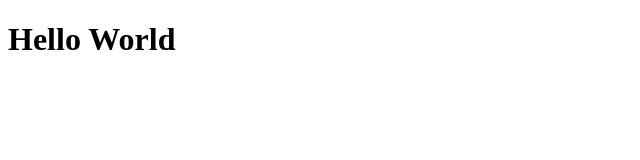
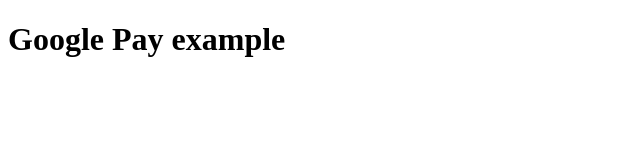
Before and after one commit to Heavyblade/google_pay_sample, a plain HTML site: page public/index.html in a window 1280 px wide. Shown: the whole page, without its empty margins (0-640 px from the left). Drawn offline with Linux system fonts and the light colour scheme.

Commit message:
Updating logging

```diff
--- a/public/application.js
+++ b/public/application.js
@@ -148,7 +148,7 @@ function onGooglePaymentButtonClicked() {
  */
 function processPayment(paymentData) {
   // show returned data in developer console for debugging
-    console.log(paymentData);
   // @todo pass payment token to your gateway to process payment
   paymentToken = paymentData.paymentMethodData.tokenizationData.token;
+  console.log(paymentToken)
 }
--- a/public/index.html
+++ b/public/index.html
@@ -8,7 +8,7 @@
 </head>
 
 <body>
-    <h1>Hello World</h1>
+    <h1>Google Pay example</h1>
     <div id="container" class="name" />
 
     <script src="application.js"></script>
```
